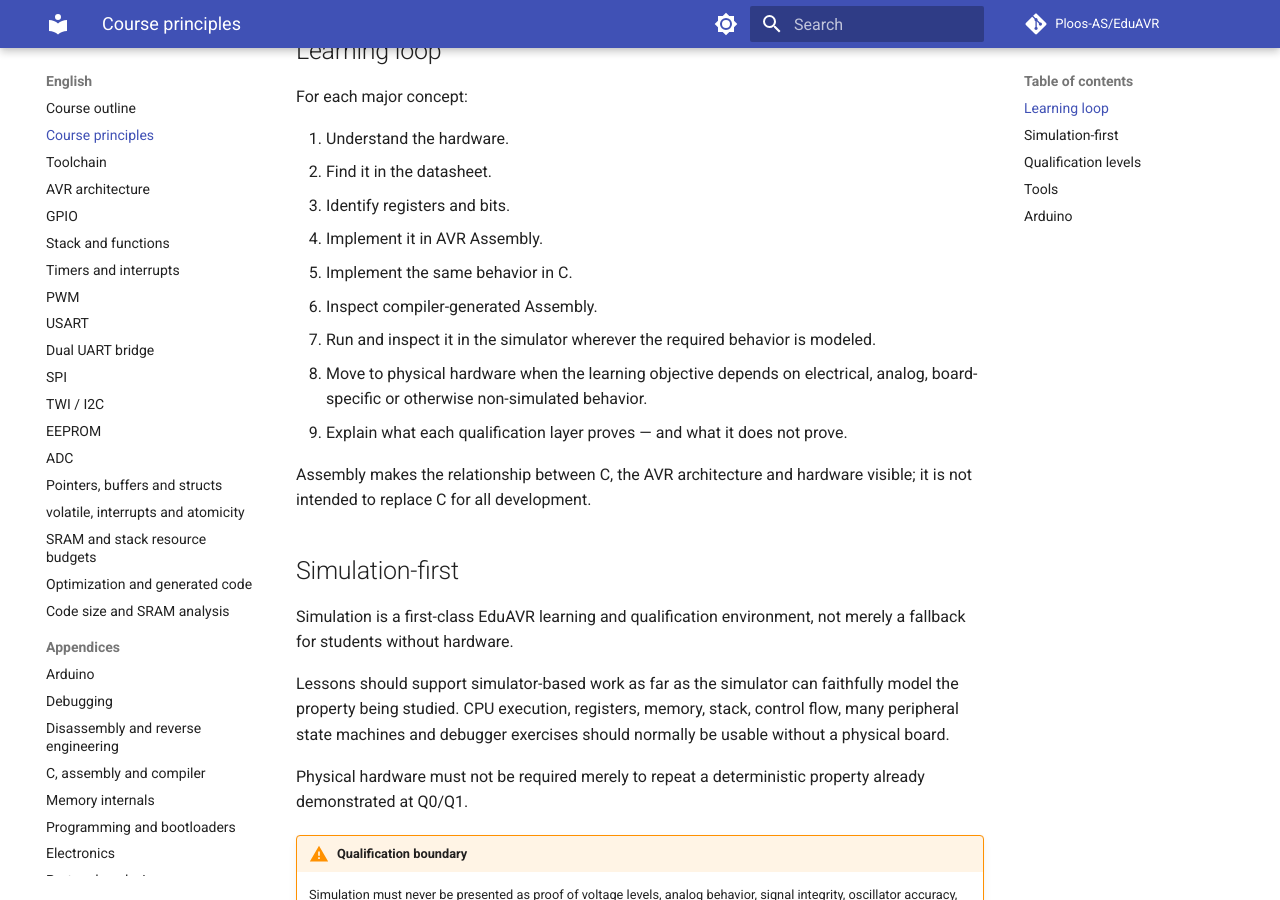
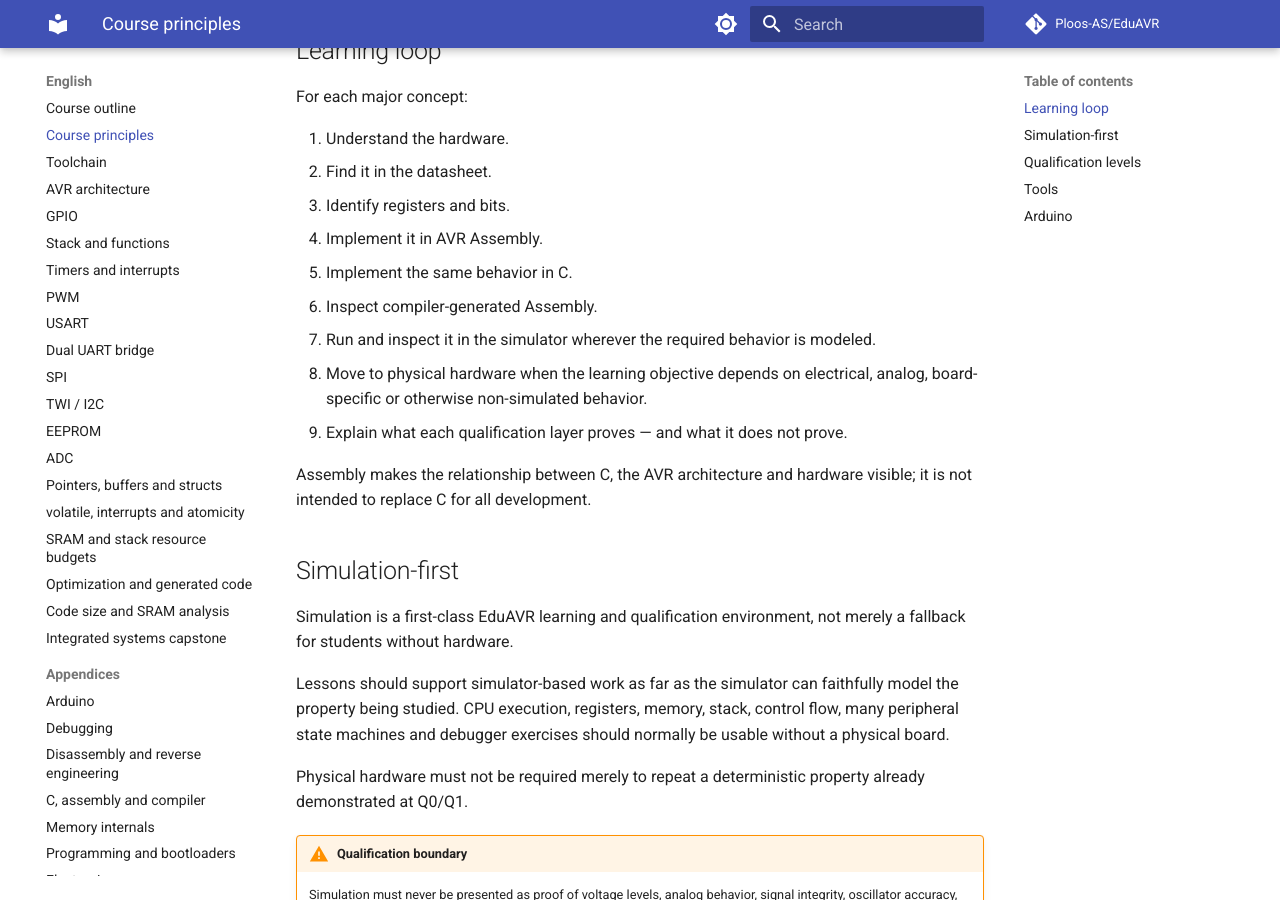
Before and after one commit to Ploos-AS/EduAVR, an MkDocs documentation site: the page built from docs/en/00-course-principles.md, in a window 1280 px wide and 900 px high, scrolled down 450 px. Built offline with MkDocs 1.6.1 and Material for MkDocs 9.7.7, drawn with Linux system fonts in a browser that asks for light colours; comment, search, counter and statistics services are not loaded.

Commit message:
M6: publish integrated systems capstone

```diff
--- a/mkdocs.yml
+++ b/mkdocs.yml
@@ -81,6 +81,7 @@ nav:
       - SRAM and stack resource budgets: en/16-resource-budget.md
       - Optimization and generated code: en/17-optimization.md
       - Code size and SRAM analysis: en/18-code-size-sram-analysis.md
+      - Integrated systems capstone: en/19-integrated-systems-capstone.md
       - Appendices:
           - Arduino: en/appendix-a-arduino.md
           - Debugging: en/appendix-b-debugging.md
@@ -116,6 +117,7 @@ nav:
       - SRAM- og stackbudsjett: no/16-resource-budget.md
       - Optimalisering og generert kode: no/17-optimalisering.md
       - Analyse av kodestørrelse og SRAM: no/18-kode-storrelse-sram-analyse.md
+      - Integrert systems-capstone: no/19-integrert-systems-capstone.md
       - Appendikser:
           - Arduino: no/vedlegg-a-arduino.md
           - Debugging: no/vedlegg-b-debugging.md
```
